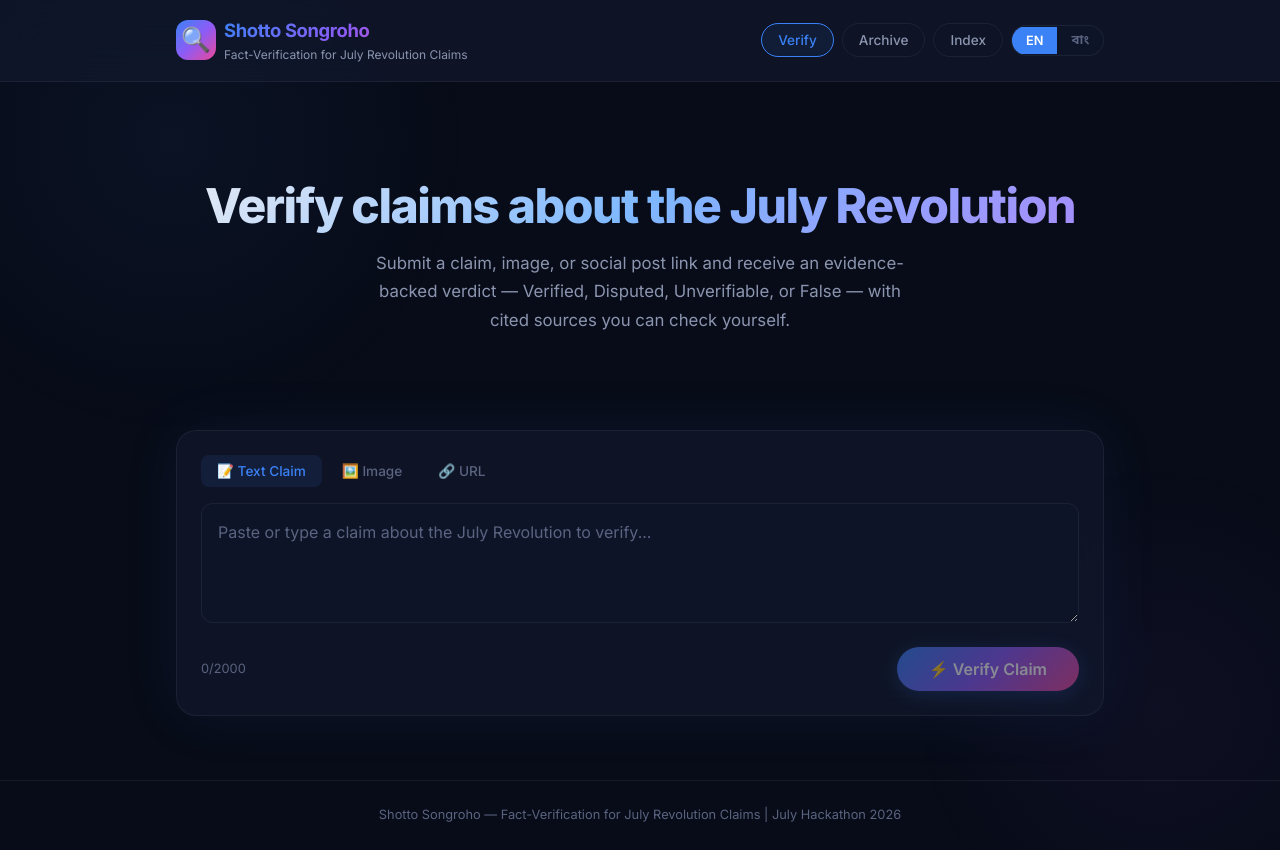
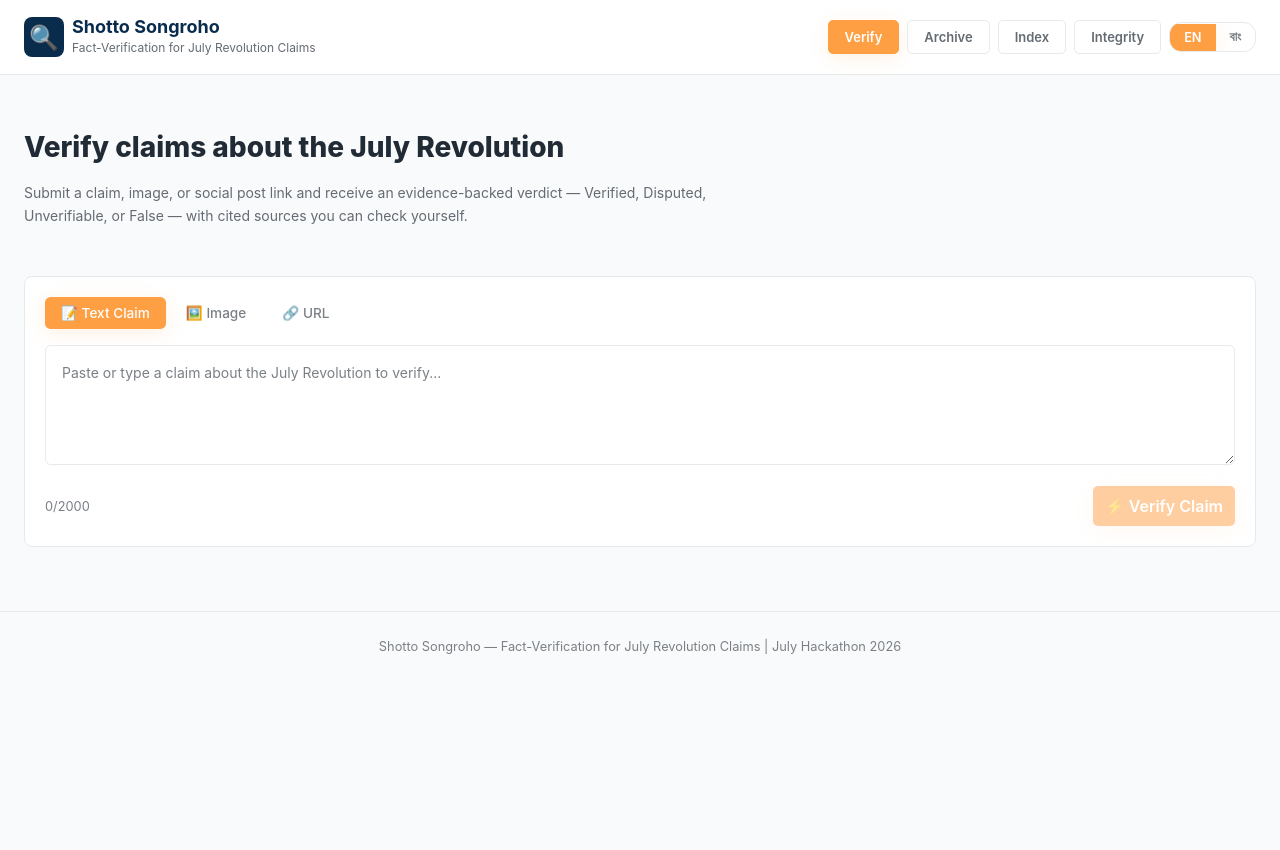
Before and after one commit to jim2107054/Shotto_Songroho, a React (Vite) app in the folder frontend/: page / in a window 1280 px wide. After the commit the page ends 800 px from the top, so only its background shows below. Built offline with nearby package versions, Linux system fonts and the light colour scheme.

Commit message:
feat: add integrity page and UI refresh (FR10)

```diff
--- a/frontend/src/App.jsx
+++ b/frontend/src/App.jsx
@@ -5,6 +5,7 @@ import LoadingPipeline from './components/LoadingPipeline';
 import VerdictCard from './components/VerdictCard';
 import CorpusBrowser from './components/CorpusBrowser';
 import AccountabilityIndex from './components/AccountabilityIndex';
+import IntegrityPage from './components/IntegrityPage';
 import { useVerify } from './hooks/useVerify';
 import enStrings from './i18n/en.json';
 import bnStrings from './i18n/bn.json';
@@ -97,6 +98,10 @@ export default function App() {
           {view === 'accountability' && (
             <AccountabilityIndex lang={lang} t={t} />
           )}
+
+          {view === 'integrity' && (
+            <IntegrityPage />
+          )}
         </div>
       </main>
 
--- a/frontend/src/api/client.js
+++ b/frontend/src/api/client.js
@@ -72,3 +72,14 @@ export async function accountabilityIndex({ dateFrom, dateTo, location } = {}) {
   }
   return response.json();
 }
+
+/**
+ * Verify the integrity chain.
+ */
+export async function verifyChain() {
+  const response = await fetch(`${API_BASE}/chain/verify`);
+  if (!response.ok) {
+    throw new Error(`HTTP ${response.status}`);
+  }
+  return response.json();
+}
--- a/frontend/src/components/Header.jsx
+++ b/frontend/src/components/Header.jsx
@@ -37,6 +37,13 @@ export default function Header({ lang, setLang, view, setView, t }) {
             Index
           </button>
 
+          <button
+            id="nav-integrity"
+            className={`nav-btn ${view === 'integrity' ? 'active' : ''}`}
+            onClick={() => setView('integrity')}
+          >
+            Integrity
+          </button>
           <div className="lang-toggle">
             <button
               id="lang-en"
--- /dev/null
+++ b/frontend/src/components/IntegrityPage.jsx
@@ -0,0 +1,85 @@
+import React, { useEffect, useState } from 'react';
+import { verifyChain } from '../api/client';
+
+export default function IntegrityPage() {
+  const [status, setStatus] = useState(null);
+  const [loading, setLoading] = useState(true);
+
+  useEffect(() => {
+    let active = true;
+    verifyChain()
+      .then((data) => {
+        if (active) setStatus(data);
+      })
+      .catch((error) => {
+        console.error('Chain verification failed:', error);
+        if (active) setStatus({ valid: false, errors: [error.message] });
+      })
+      .finally(() => {
+        if (active) setLoading(false);
+      });
+    return () => {
+      active = false;
+    };
+  }, []);
+
+  const proofPath = status?.latest_ots_proof?.proof_path;
+
+  return (
+    <div className="corpus-section integrity-page">
+      <div className="corpus-header">
+        <h1 className="corpus-title">Integrity</h1>
+        <p className="corpus-desc">
+          The corpus is serialized, hashed, chained, and anchored with OpenTimestamps so edits are detectable.
+        </p>
+      </div>
+
+      {loading ? (
+        <div className="text-center" style={{ padding: '48px' }}>
+          <div className="spinner" style={{ margin: '0 auto' }}></div>
+        </div>
+      ) : (
+        <>
+          <div className="integrity-metrics">
+            <div className="data-card navy-card">
+              <span>Chain Entries</span>
+              <strong>{status?.chain_length || 0}</strong>
+            </div>
+            <div className="data-card teal-card">
+              <span>Verification</span>
+              <strong>{status?.valid ? 'Valid' : 'Invalid'}</strong>
+            </div>
+            <div className="data-card orange-card">
+              <span>OTS Proof</span>
+              <strong>{status?.latest_ots_proof?.status || 'missing'}</strong>
+            </div>
+          </div>
+
+          <div className="corpus-entry integrity-card">
+            <h2>Current Chain Hash</h2>
+            <code className="hash-code">{status?.chain_hash || 'Unavailable'}</code>
+            {proofPath && (
+              <p className="integrity-copy">
+                Latest proof: <a href="/api/chain/proof/latest" target="_blank" rel="noopener noreferrer">{proofPath}</a>
+              </p>
+            )}
+            {status?.errors?.length > 0 && (
+              <div className="image-alert">
+                <div className="image-alert-text">{status.errors.join('; ')}</div>
+              </div>
+            )}
+          </div>
+
+          <div className="corpus-entry integrity-card">
+            <h2>Verify It Yourself</h2>
+            <ol className="verify-steps">
+              <li>Run <code>python -c "from app.chain.service import verify_stored_chain; print(verify_stored_chain())"</code> from the backend folder.</li>
+              <li>Confirm the reported chain hash matches the value shown here.</li>
+              <li>Run <code>ots verify -f app/chain/current_chain_hash.txt app/chain/proofs/&lt;proof&gt;.ots</code> to check timestamp confirmation.</li>
+            </ol>
+          </div>
+        </>
+      )}
+    </div>
+  );
+}
--- a/frontend/src/index.css
+++ b/frontend/src/index.css
@@ -1080,3 +1080,245 @@ a:hover {
 [data-lang="bn"] .header-title {
   letter-spacing: 0;
 }
+/* Dreams POS inspired light dashboard refresh */
+:root {
+  --bg-primary: #F9FAFB;
+  --bg-secondary: #FFFFFF;
+  --bg-tertiary: #F8F9FA;
+  --bg-card: #FFFFFF;
+  --bg-glass: #FFFFFF;
+  --text-primary: #212B36;
+  --text-secondary: #646B72;
+  --text-muted: #7A8086;
+  --text-accent: #0D6EFD;
+  --accent-primary: #FE9F43;
+  --accent-gradient: #FE9F43;
+  --border-subtle: #E6EAED;
+  --border-medium: #DEE2E6;
+  --border-focus: #0D6EFD;
+  --color-verified: #198754;
+  --color-verified-bg: rgba(25, 135, 84, 0.1);
+  --color-verified-border: rgba(25, 135, 84, 0.25);
+  --color-disputed: #FE9F43;
+  --color-disputed-bg: rgba(254, 159, 67, 0.12);
+  --color-disputed-border: rgba(254, 159, 67, 0.35);
+  --color-false: #DC3545;
+  --color-false-bg: rgba(220, 53, 69, 0.1);
+  --color-false-border: rgba(220, 53, 69, 0.25);
+  --color-unverifiable: #646B72;
+  --color-unverifiable-bg: rgba(100, 107, 114, 0.1);
+  --color-unverifiable-border: rgba(100, 107, 114, 0.25);
+  --font-sans: 'Nunito', -apple-system, BlinkMacSystemFont, 'Segoe UI', sans-serif;
+  --font-bn: 'Nunito', 'Noto Sans Bengali', -apple-system, BlinkMacSystemFont, 'Segoe UI', sans-serif;
+  --radius-sm: 5.6px;
+  --radius-md: 8px;
+  --radius-lg: 8px;
+  --radius-xl: 8px;
+  --radius-full: 12px;
+  --shadow-sm: none;
+  --shadow-md: rgba(0, 0, 0, 0.05) 0px 2px 8px 0px;
+  --shadow-lg: rgba(0, 0, 0, 0.08) 0px 4px 12px 0px;
+  --shadow-glow: none;
+}
+
+body {
+  background: var(--bg-primary);
+  color: var(--text-primary);
+  font-size: 14px;
+  line-height: 21px;
+}
+body::before,
+body::after {
+  display: none;
+}
+
+.container {
+  max-width: 1400px;
+  padding: 0 24px;
+}
+
+.header {
+  background: #FFFFFF;
+  border-bottom: 1px solid #E6EAED;
+  padding: 16px 0;
+  backdrop-filter: none;
+  -webkit-backdrop-filter: none;
+}
+
+.header-logo {
+  background: #092C4C;
+  border-radius: 8px;
+}
+
+.header-title {
+  color: #092C4C;
+  background: none;
+  -webkit-text-fill-color: currentColor;
+  font-size: 18px;
+  letter-spacing: 0;
+}
+
+.hero {
+  text-align: left;
+  padding: 24px 0;
+}
+.hero-title {
+  color: #212B36;
+  background: none;
+  -webkit-text-fill-color: currentColor;
+  font-size: 28px;
+  line-height: 33.6px;
+  letter-spacing: 0;
+}
+.hero-desc {
+  max-width: 760px;
+  margin: 0 0 24px;
+  font-size: 14px;
+  color: #646B72;
+}
+
+.claim-input-card,
+.verdict-card,
+.corpus-entry {
+  background: #FFFFFF;
+  border: 1px solid #E6EAED;
+  border-radius: 8px;
+  box-shadow: none;
+  backdrop-filter: none;
+  -webkit-backdrop-filter: none;
+}
+.claim-input-card,
+.corpus-entry {
+  padding: 20px;
+}
+.corpus-entry:hover,
+.source-card:hover {
+  box-shadow: rgba(0, 0, 0, 0.05) 0px 2px 8px 0px;
+  background: #FFFFFF;
+}
+
+.nav-btn,
+.back-btn,
+.pipeline-toggle {
+  min-height: 30px;
+  border-radius: 5px;
+  font-size: 13px;
+  font-weight: 600;
+}
+.nav-btn.active,
+.input-tab.active,
+.lang-btn.active,
+.submit-btn {
+  background: #FE9F43;
+  border-color: #FE9F43;
+  color: #FFFFFF;
+  box-shadow: rgba(254, 159, 67, 0.15) 0px 4px 20px 0px;
+}
+.submit-btn {
+  height: 40px;
+  border-radius: 5px;
+  padding: 7px 12px;
+}
+.submit-btn:hover:not(:disabled) {
+  transform: none;
+  background: #FD8C2B;
+  box-shadow: rgba(254, 159, 67, 0.25) 0px 6px 24px 0px;
+}
+
+.claim-textarea,
+.url-input,
+.filter-input,
+.filter-select,
+.trace-output,
+.source-card {
+  background: #FFFFFF;
+  color: #212B36;
+  border: 1px solid #E6EAED;
+  border-radius: 5.6px;
+  font-size: 14px;
+}
+.claim-textarea:focus,
+.url-input:focus,
+.filter-input:focus,
+.filter-select:focus {
+  border-color: #0D6EFD;
+  box-shadow: 0px 0px 0px 3px rgba(13, 110, 253, 0.1);
+}
+.image-upload-area,
+.pipeline-step {
+  background: #F8F9FA;
+  border-color: #E6EAED;
+  border-radius: 8px;
+}
+
+.verdict-header.verified,
+.verdict-header.disputed,
+.verdict-header.false,
+.verdict-header.unverifiable {
+  background: #FFFFFF;
+}
+.verdict-badge {
+  font-size: 20px;
+  letter-spacing: 0;
+}
+.verdict-summary,
+.pipeline-detail,
+.sources-section {
+  border-color: #E6EAED;
+}
+
+.integrity-metrics {
+  display: grid;
+  grid-template-columns: repeat(3, minmax(0, 1fr));
+  gap: 16px;
+  margin-bottom: 16px;
+}
+.data-card {
+  padding: 20px;
+  border-radius: 8px;
+  color: #FFFFFF;
+  display: grid;
+  gap: 8px;
+}
+.data-card span {
+  font-size: 14px;
+  font-weight: 400;
+}
+.data-card strong {
+  font-size: 24px;
+  line-height: 28.8px;
+}
+.navy-card { background: #092C4C; }
+.teal-card { background: #10B981; }
+.orange-card { background: #FE9F43; }
+.integrity-card h2 {
+  font-size: 20px;
+  line-height: 24px;
+  margin-bottom: 12px;
+}
+.hash-code {
+  display: block;
+  padding: 12px;
+  border-radius: 5.6px;
+  background: #F8F9FA;
+  border: 1px solid #E6EAED;
+  color: #212B36;
+  overflow-wrap: anywhere;
+}
+.integrity-copy,
+.verify-steps {
+  margin-top: 12px;
+  color: #646B72;
+}
+.verify-steps {
+  padding-left: 20px;
+}
+.verify-steps li {
+  margin-bottom: 8px;
+}
+
+@media (max-width: 767px) {
+  .container { padding: 0 16px; }
+  .header-nav { flex-wrap: wrap; }
+  .integrity-metrics { grid-template-columns: 1fr; }
+}
```
Also changed, not shown: 1 other file (tests, documents, lock files or other folders).
